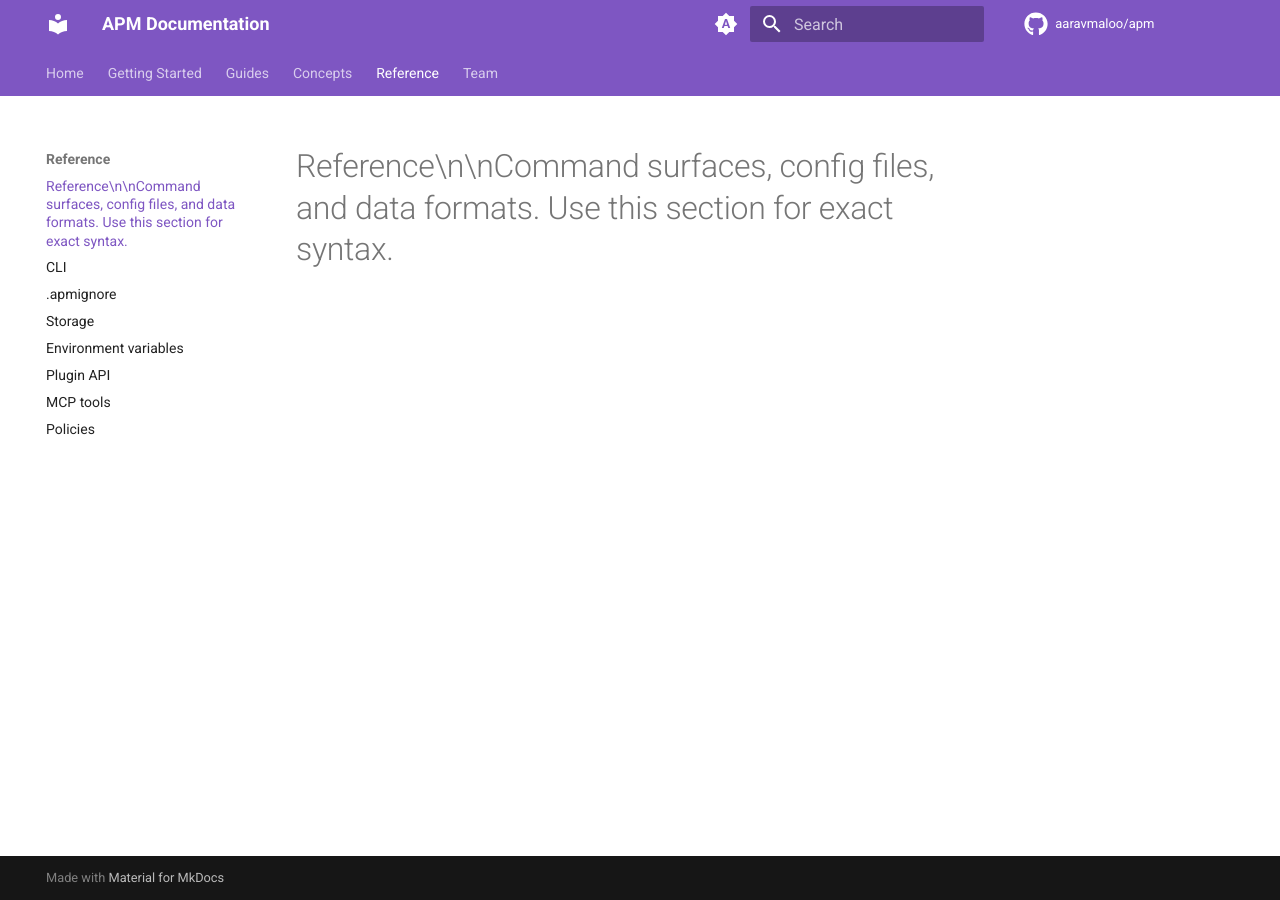
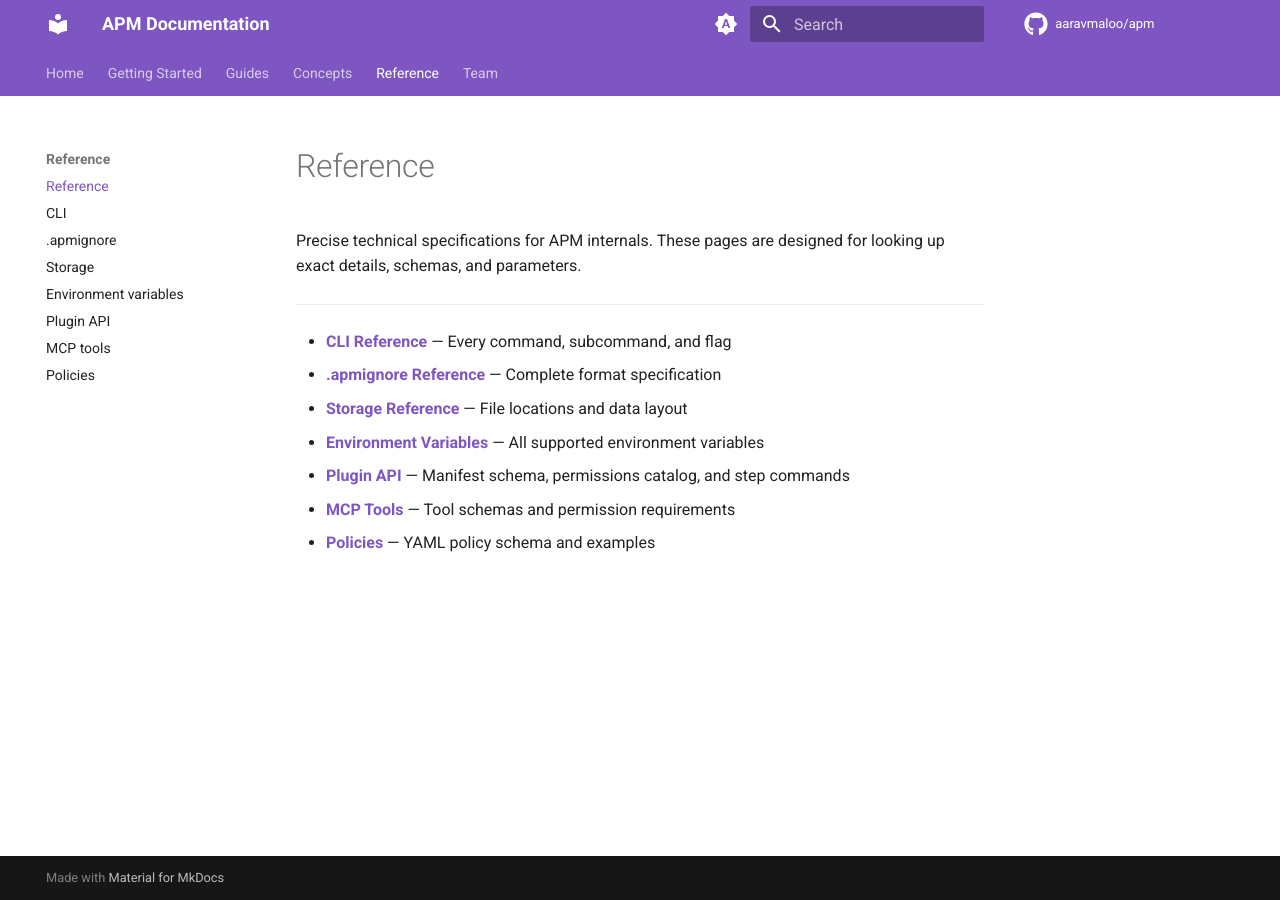
Before and after one commit to aaravmaloo/apm, an MkDocs documentation site: the page built from docs/reference/index.md, in a window 1280 px wide. Built offline with MkDocs 1.6.1 and Material for MkDocs 9.7.7, drawn with Linux system fonts in a browser that asks for light colours; comment, search, counter and statistics services are not loaded.

Commit message:
update docs/reference/index.md

```diff
--- a/docs/reference/index.md
+++ b/docs/reference/index.md
@@ -1 +1,13 @@
-# Reference\n\nCommand surfaces, config files, and data formats. Use this section for exact syntax.
+# Reference
+
+Precise technical specifications for APM internals. These pages are designed for looking up exact details, schemas, and parameters.
+
+---
+
+- **[CLI Reference](cli.md)** — Every command, subcommand, and flag
+- **[.apmignore Reference](apmignore.md)** — Complete format specification
+- **[Storage Reference](storage.md)** — File locations and data layout
+- **[Environment Variables](environment-variables.md)** — All supported environment variables
+- **[Plugin API](plugin-api.md)** — Manifest schema, permissions catalog, and step commands
+- **[MCP Tools](mcp-tools.md)** — Tool schemas and permission requirements
+- **[Policies](policies.md)** — YAML policy schema and examples
```
